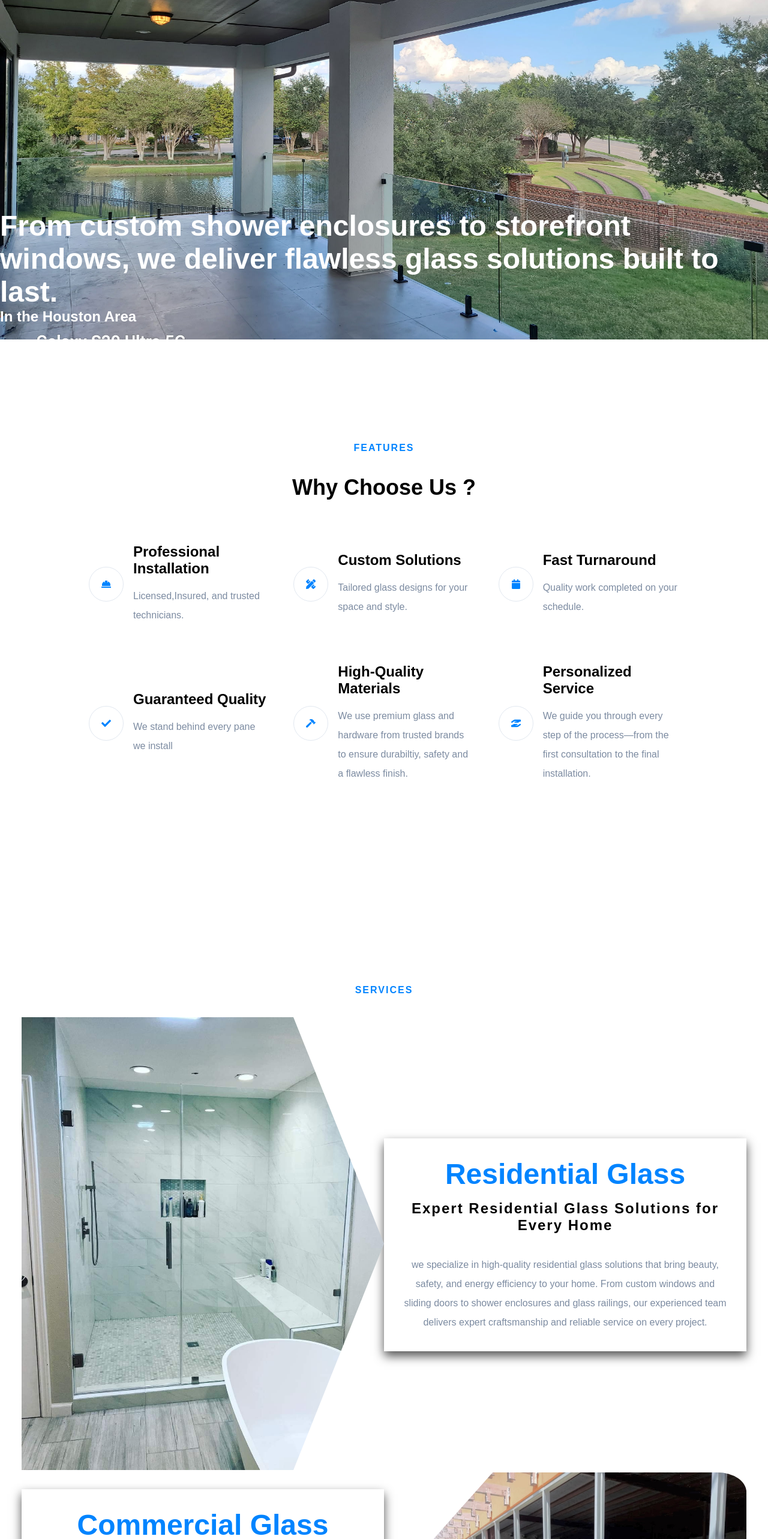
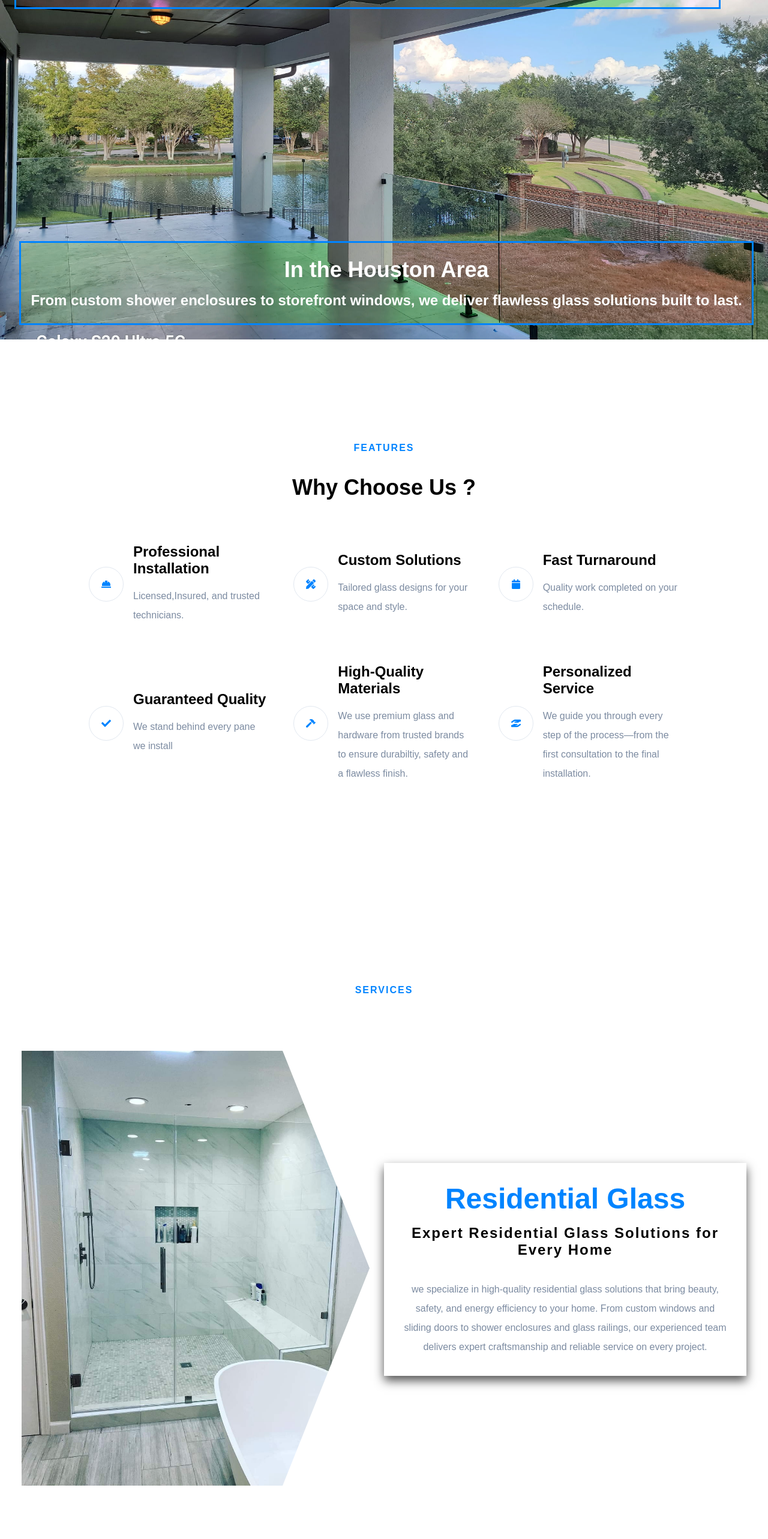
Before and after one commit to BryanDegante/Glass-Business, a React (Create React App) app: page / in a window 1280 px wide. Shown: the part 234-2800 px from the top of the page at 60% size. Built offline with nearby package versions, Linux system fonts and the light colour scheme; a web font is replaced by a local one.

Commit message:
landing updated

```diff
--- a/src/components/Features.jsx
+++ b/src/components/Features.jsx
@@ -6,7 +6,7 @@ const Features = ({ isEnglish }) => {
 	return (
 		<section id="features">
 			<div className="container">
-				<div className="row features__row">
+				<div className="row ">
 					<div className="features__description--heading">
 						<header className="section__header">
 							{isEnglish ? (
--- a/src/components/Landing.jsx
+++ b/src/components/Landing.jsx
@@ -6,7 +6,7 @@ const Landing = ({ isEnglish }) => {
 			{isEnglish ? (
 				<div className="description__wrapper">
 					<div className="description top-left">
-						<h1>
+						<h1 className='description__top--text'>
 							Expert Glass Installation for Homes & Businesses
 						</h1>
 						<h3>
@@ -15,11 +15,11 @@ const Landing = ({ isEnglish }) => {
 						</h3>
 					</div>
 					<div className="description bottom-right">
-						<h1>
+						<h2 className='description__top--text'>In the Houston Area</h2>
+						<h3 >
 							From custom shower enclosures to storefront windows,
 							we deliver flawless glass solutions built to last.
-						</h1>
-						<h3>In the Houston Area</h3>
+						</h3>
 					</div>
 				</div>
 			) : (
--- a/src/components/Services.jsx
+++ b/src/components/Services.jsx
@@ -7,7 +7,7 @@ const Services = ({ isEnglish }) => {
 	return (
 		<section id="services">
 			<div className="container">
-				<div className="row">
+				<div className="row services__row">
 					<header className="section__header">
 						{isEnglish ? (
 							<h4 className="section__title blue-text">
@@ -19,9 +19,13 @@ const Services = ({ isEnglish }) => {
 							</h4>
 						)}
 					</header>
-					<div className="Residential-container">
-						<div className="img__container">
-							<img className="res__img" src={ImgRes} alt="" />
+					<div className="service__container">
+						<div className="img__container left__img">
+							<img
+								className="res__img "
+								src={ImgRes}
+								alt=""
+							/>
 						</div>
 						<div className="sub-headers__container">
 							{isEnglish ? (
@@ -29,7 +33,7 @@ const Services = ({ isEnglish }) => {
 									<h1 className="sub__header--title blue-text">
 										Residential Glass
 									</h1>
-									<h3 className='section__header'>
+									<h3 className="section__header">
 										Expert Residential Glass Solutions for
 										Every Home
 									</h3>
@@ -64,14 +68,14 @@ const Services = ({ isEnglish }) => {
 							)}
 						</div>
 					</div>
-					<div className="Commercial-container">
+					<div className="service__container">
 						<div className="sub-headers__container">
 							{isEnglish ? (
 								<div className="sub-headers">
 									<h1 className="sub__header--title blue-text">
 										Commercial Glass
 									</h1>
-									<h3 className='section__header'>
+									<h3 className="section__header">
 										Glass Solutions That Elevate Your
 										Business
 									</h3>
@@ -105,13 +109,17 @@ const Services = ({ isEnglish }) => {
 								</div>
 							)}
 						</div>
-						<div className="img__container">
-							<img className="com__img" src={ImgCom} alt="" />
+						<div className="img__container right__img">
+							<img
+								className="com__img "
+								src={ImgCom}
+								alt=""
+							/>
 						</div>
 					</div>
-					<div className="Residential-container">
-						<div className="img__container">
-							<img className="res__img" src={ImgRep} alt="" />
+					<div className="service__container">
+						<div className="img__container left__img">
+							<img className="res__img " src={ImgRep} alt="" />
 						</div>
 						<div className="sub-headers__container">
 							{isEnglish ? (
--- a/src/index.css
+++ b/src/index.css
@@ -196,6 +196,17 @@ nav {
 
 .description {
   color: white;
+  backdrop-filter: hue-rotate(-0.25turn);
+  border: 3px solid rgb(0, 132, 255);
+  padding: 24px 16px;
+  display: flex;
+  align-items: center;
+  flex-direction: column;
+  text-align: center;
+}
+
+.description__top--text{
+  padding-bottom: 16px;
 }
 
 .top-left {
@@ -260,6 +271,9 @@ nav {
 
 /* SERVICES */
 
+.services__row{
+  max-width: 1440px;
+}
 
 .section__header {
   display: flex;
@@ -268,11 +282,11 @@ nav {
   letter-spacing: 2px;
 }
 
-.Residential-container,
-.Commercial-container {
+.service__container {
   display: flex;
   justify-content: space-between;
   align-items: center;
+  padding: 56px 0;
 }
 
 .img__container {
@@ -292,6 +306,14 @@ nav {
   width: 100%;
   clip-path: polygon(30% 0%, 100% 0%, 100% 100%, 30% 100%, 0% 50%);
   border-radius: 8%;
+}
+
+.left__img{
+  padding-right: 24px;
+}
+
+.right__img{
+  padding-left: 24px;
 }
 
 .sub-headers {
@@ -342,4 +364,5 @@ footer {
 
 .footer__copyright {
   font-size: 18px;
+  color: white;
 }
```
